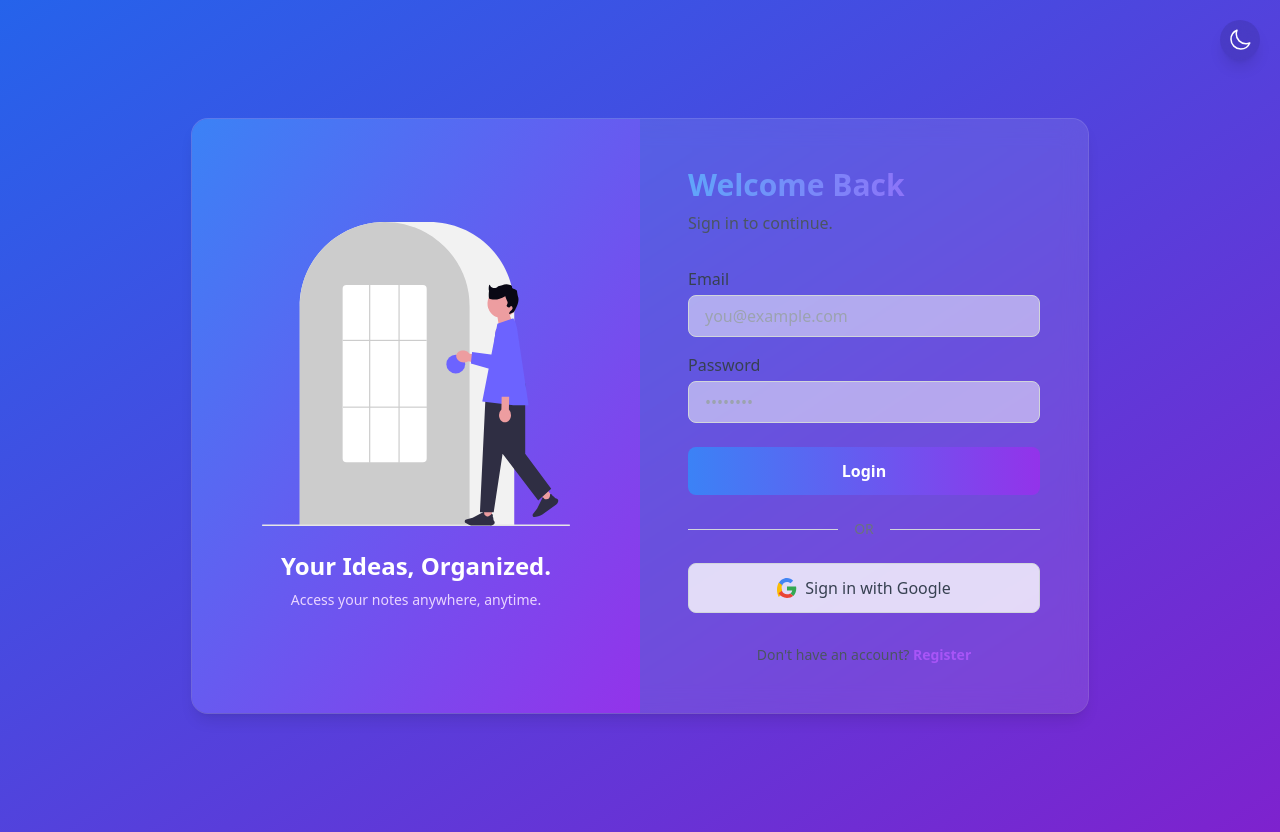
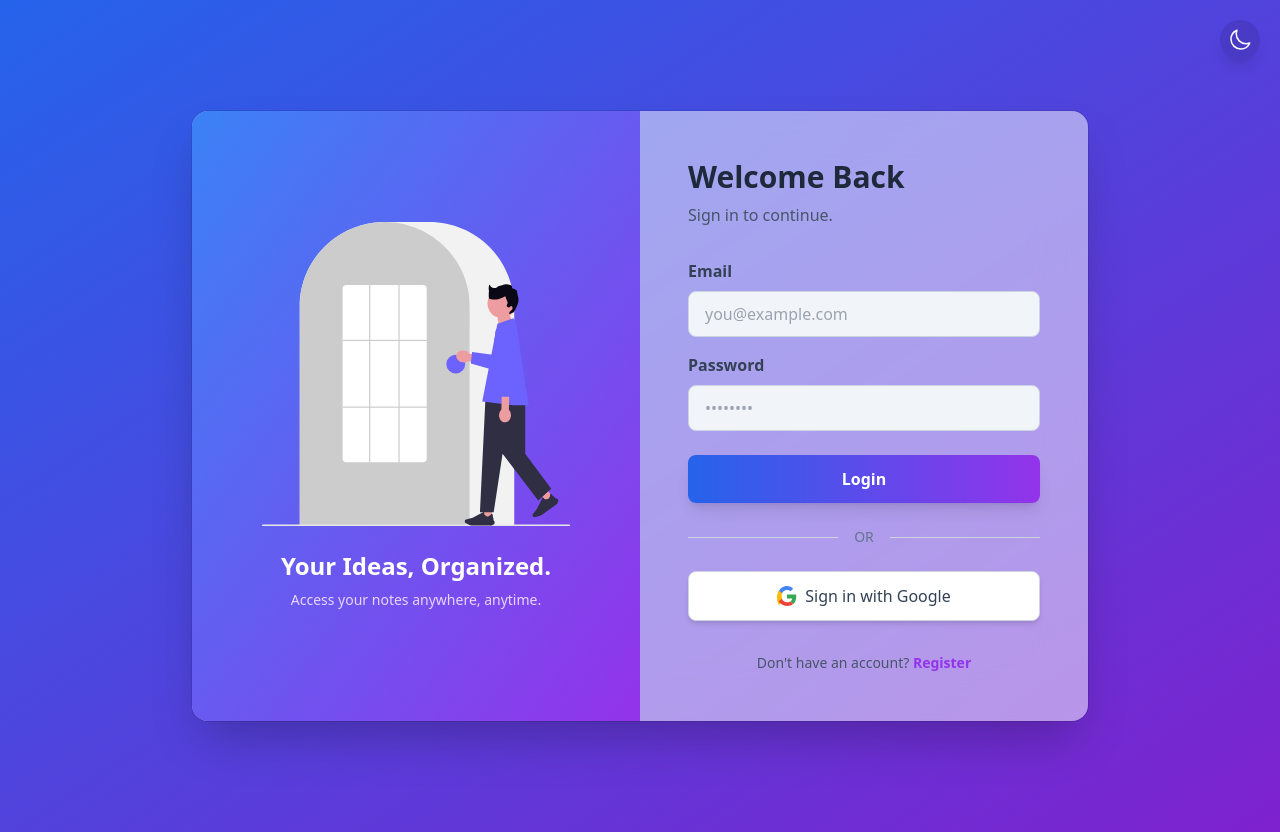
Before and after one commit to Rafifpermana/TodoList-rebuild, a React (Vite) app: page / in a window 1280 px wide. Built offline with nearby package versions, Linux system fonts and the light colour scheme; no server answers.

Commit message:
configurasi system

```diff
--- a/src/App.jsx
+++ b/src/App.jsx
@@ -64,7 +64,7 @@ const AppContent = () => {
           Logout
         </button>
       )}
-      <div className="min-h-screen flex flex-col items-center justify-center p-4">
+      <div className="min-h-screen w-full flex items-center justify-center p-4 bg-gradient-to-br from-blue-600 to-purple-700 dark:from-slate-900 dark:to-black transition-colors duration-300">
         {user ? <Notebook /> : <Login />}
       </div>
     </div>
--- a/src/components/Login.jsx
+++ b/src/components/Login.jsx
@@ -8,8 +8,7 @@ import {
   signInWithPopup,
 } from "firebase/auth";
 
-// Anda bisa menggunakan gambar atau ilustrasi dari undraw.co, freepik.com, dll.
-// Simpan di folder assets Anda.
+// Ganti dengan path ke ilustrasi Anda
 import loginIllustration from "../assets/undraw_login_weas.svg";
 
 const Login = () => {
@@ -18,6 +17,7 @@ const Login = () => {
   const [isRegister, setIsRegister] = useState(false);
   const [error, setError] = useState("");
 
+  // ... (fungsi handleAuth dan handleGoogleSignIn tetap sama)
   const handleAuth = async (e) => {
     e.preventDefault();
     setError("");
@@ -28,7 +28,7 @@ const Login = () => {
         await signInWithEmailAndPassword(auth, email, password);
       }
     } catch (err) {
-      setError(err.message);
+      setError(err.message.replace("Firebase: ", ""));
     }
   };
 
@@ -38,14 +38,14 @@ const Login = () => {
     try {
       await signInWithPopup(auth, provider);
     } catch (err) {
-      setError(err.message);
+      setError(err.message.replace("Firebase: ", ""));
     }
   };
 
   return (
     <div className="flex items-center justify-center w-full min-h-screen p-4">
-      <div className="relative flex w-full max-w-4xl overflow-hidden bg-white/10 backdrop-blur-md rounded-2xl shadow-lg ring-1 ring-white/20">
-        {/* Kolom Ilustrasi (Hilang di layar kecil) */}
+      <div className="flex w-full max-w-4xl overflow-hidden bg-white/50 dark:bg-slate-800/50 backdrop-blur-xl rounded-2xl shadow-2xl ring-1 ring-black/10">
+        {/* Kolom Ilustrasi */}
         <div className="hidden md:flex flex-col items-center justify-center w-1/2 p-8 bg-gradient-to-br from-blue-500 to-purple-600">
           <img
             src={loginIllustration}
@@ -62,16 +62,18 @@ const Login = () => {
 
         {/* Kolom Form */}
         <div className="w-full md:w-1/2 p-8 sm:p-12">
-          <h1 className="text-3xl font-bold text-transparent bg-clip-text bg-gradient-to-r from-blue-400 to-purple-500 mb-2">
+          {/* --- PERUBAHAN WARNA TEKS --- */}
+          <h1 className="text-3xl font-bold text-slate-800 dark:text-transparent dark:bg-clip-text dark:bg-gradient-to-r dark:from-blue-400 dark:to-purple-500 mb-2">
             {isRegister ? "Create Account" : "Welcome Back"}
           </h1>
-          <p className="text-gray-600 dark:text-gray-300 mb-8">
+          <p className="text-slate-600 dark:text-slate-400 mb-8">
             {isRegister ? "Sign up to start noting." : "Sign in to continue."}
           </p>
 
           <form onSubmit={handleAuth}>
             <div className="mb-4">
-              <label className="block mb-1 font-medium text-gray-700 dark:text-gray-300">
+              {/* --- PERUBAHAN WARNA TEKS --- */}
+              <label className="block mb-2 font-semibold text-slate-700 dark:text-slate-300">
                 Email
               </label>
               <input
@@ -80,11 +82,13 @@ const Login = () => {
                 onChange={(e) => setEmail(e.target.value)}
                 placeholder="you@example.com"
                 required
-                className="w-full px-4 py-2 bg-white/50 dark:bg-gray-700/50 border border-gray-300 dark:border-gray-600 rounded-lg focus:outline-none focus:ring-2 focus:ring-purple-500 transition"
+                // --- PERUBAHAN GAYA INPUT ---
+                className="w-full px-4 py-2.5 bg-slate-100 dark:bg-slate-700 text-slate-900 dark:text-white border border-slate-300 dark:border-slate-600 rounded-lg focus:outline-none focus:ring-2 focus:ring-purple-500 transition"
               />
             </div>
             <div className="mb-6">
-              <label className="block mb-1 font-medium text-gray-700 dark:text-gray-300">
+              {/* --- PERUBAHAN WARNA TEKS --- */}
+              <label className="block mb-2 font-semibold text-slate-700 dark:text-slate-300">
                 Password
               </label>
               <input
@@ -93,31 +97,37 @@ const Login = () => {
                 onChange={(e) => setPassword(e.target.value)}
                 placeholder="••••••••"
                 required
-                className="w-full px-4 py-2 bg-white/50 dark:bg-gray-700/50 border border-gray-300 dark:border-gray-600 rounded-lg focus:outline-none focus:ring-2 focus:ring-purple-500 transition"
+                // --- PERUBAHAN GAYA INPUT ---
+                className="w-full px-4 py-2.5 bg-slate-100 dark:bg-slate-700 text-slate-900 dark:text-white border border-slate-300 dark:border-slate-600 rounded-lg focus:outline-none focus:ring-2 focus:ring-purple-500 transition"
               />
             </div>
 
-            {error && <p className="mb-4 text-sm text-red-500">{error}</p>}
+            {error && (
+              <p className="mb-4 text-sm text-red-500 text-center">{error}</p>
+            )}
 
+            {/* --- PERUBAHAN GAYA TOMBOL --- */}
             <button
               type="submit"
-              className="w-full py-3 font-semibold text-white bg-gradient-to-r from-blue-500 to-purple-600 rounded-lg hover:opacity-90 transition-opacity"
+              className="w-full py-3 font-semibold text-white bg-gradient-to-r from-blue-600 to-purple-600 rounded-lg hover:opacity-90 transition-opacity shadow-lg"
             >
               {isRegister ? "Register" : "Login"}
             </button>
           </form>
 
           <div className="relative flex items-center my-6">
-            <div className="flex-grow border-t border-gray-300 dark:border-gray-600"></div>
-            <span className="flex-shrink mx-4 text-sm text-gray-500 dark:text-gray-400">
+            <div className="flex-grow border-t border-slate-300 dark:border-slate-600"></div>
+            {/* --- PERUBAHAN WARNA TEKS --- */}
+            <span className="flex-shrink mx-4 text-sm text-slate-500 dark:text-slate-400">
               OR
             </span>
-            <div className="flex-grow border-t border-gray-300 dark:border-gray-600"></div>
+            <div className="flex-grow border-t border-slate-300 dark:border-slate-600"></div>
           </div>
 
+          {/* --- PERUBAHAN GAYA TOMBOL --- */}
           <button
             onClick={handleGoogleSignIn}
-            className="w-full py-3 font-medium text-gray-700 dark:text-gray-200 bg-white/80 dark:bg-gray-700/80 border border-gray-300 dark:border-gray-600 rounded-lg flex items-center justify-center gap-2 hover:bg-white transition"
+            className="w-full py-3 font-medium text-slate-700 dark:text-slate-200 bg-white dark:bg-slate-700/80 border border-slate-300 dark:border-slate-600 rounded-lg flex items-center justify-center gap-2 hover:bg-slate-50 dark:hover:bg-slate-700 transition shadow-md"
           >
             <svg className="w-5 h-5" viewBox="0 0 48 48">
               <path
@@ -141,13 +151,14 @@ const Login = () => {
             Sign in with Google
           </button>
 
-          <p className="mt-8 text-sm text-center text-gray-600 dark:text-gray-300">
+          {/* --- PERUBAHAN WARNA TEKS --- */}
+          <p className="mt-8 text-sm text-center text-slate-600 dark:text-slate-400">
             {isRegister
               ? "Already have an account? "
               : "Don't have an account? "}
             <button
               onClick={() => setIsRegister(!isRegister)}
-              className="font-semibold text-purple-500 hover:underline"
+              className="font-semibold text-purple-600 dark:text-purple-500 hover:underline"
             >
               {isRegister ? "Login" : "Register"}
             </button>
--- a/src/components/NoteList.jsx
+++ b/src/components/NoteList.jsx
@@ -206,9 +206,9 @@ const NoteItem = ({ note, onEdit, onDelete }) => {
             ></div>
           </div>
 
-          {/* Detail Todo Urgent (tampil saat hover) */}
+          {/* Detail Todo Urgent - Selalu tampil di mobile, hover di desktop */}
           {hasUrgentTodos && (
-            <div className="mt-2 opacity-0 group-hover:opacity-100 transition-opacity duration-300">
+            <div className="mt-2 opacity-100 md:opacity-0 md:group-hover:opacity-100 transition-opacity duration-300">
               <div className="bg-red-50 dark:bg-red-900/20 rounded-lg p-2 border border-red-200 dark:border-red-800">
                 <div className="space-y-1">
                   {urgent.slice(0, 2).map((todo, index) => (
--- a/src/components/Notebook.jsx
+++ b/src/components/Notebook.jsx
@@ -79,6 +79,8 @@ const Notebook = () => {
                   setShowModal(true);
                 }}
                 onDelete={deleteNote}
+                onToggleTodo={toggleTodo}
+                onEditTodo={editTodo}
               />
             ))}
           </div>
--- a/src/components/TodoList.jsx
+++ b/src/components/TodoList.jsx
@@ -63,7 +63,13 @@ const TodoItem = ({ todo, onToggle, onEdit, onDelete }) => {
   };
 
   return (
-    <div className="p-3 bg-white/80 dark:bg-slate-800/80 rounded-lg shadow-sm border border-slate-200 dark:border-slate-700">
+    <div
+      className={`p-2.5 rounded-lg transition-colors ${
+        isOverdue
+          ? "bg-red-100/50 dark:bg-red-900/20 border border-red-200 dark:border-red-800/50"
+          : "bg-white/50 dark:bg-slate-800/50"
+      }`}
+    >
       {isEditing ? (
         // TAMPILAN SAAT EDIT
         <div className="space-y-3">
```
